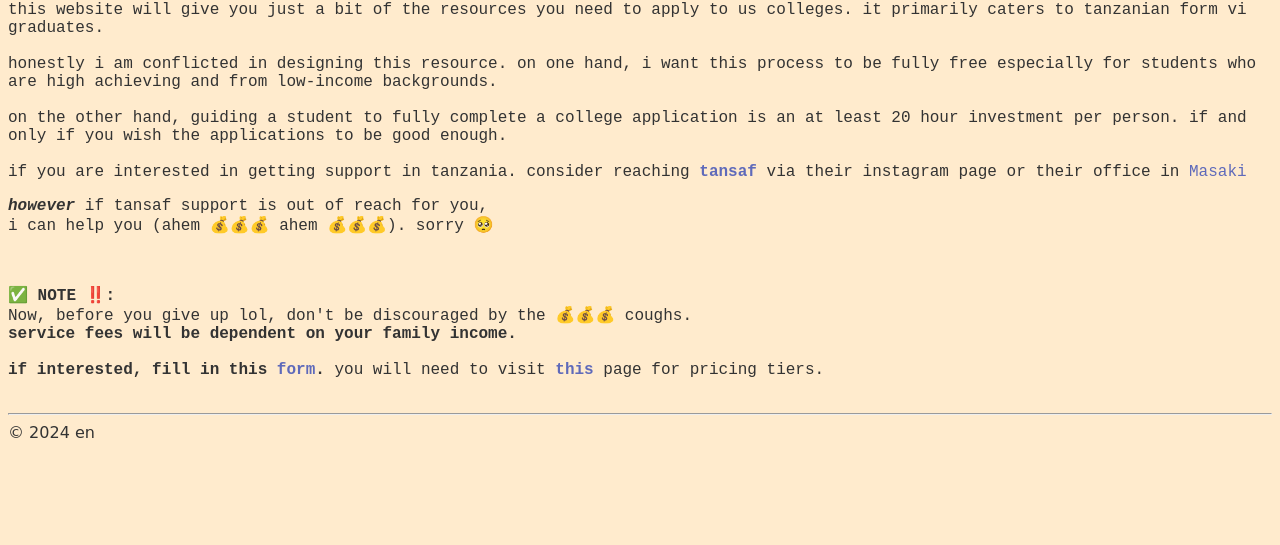
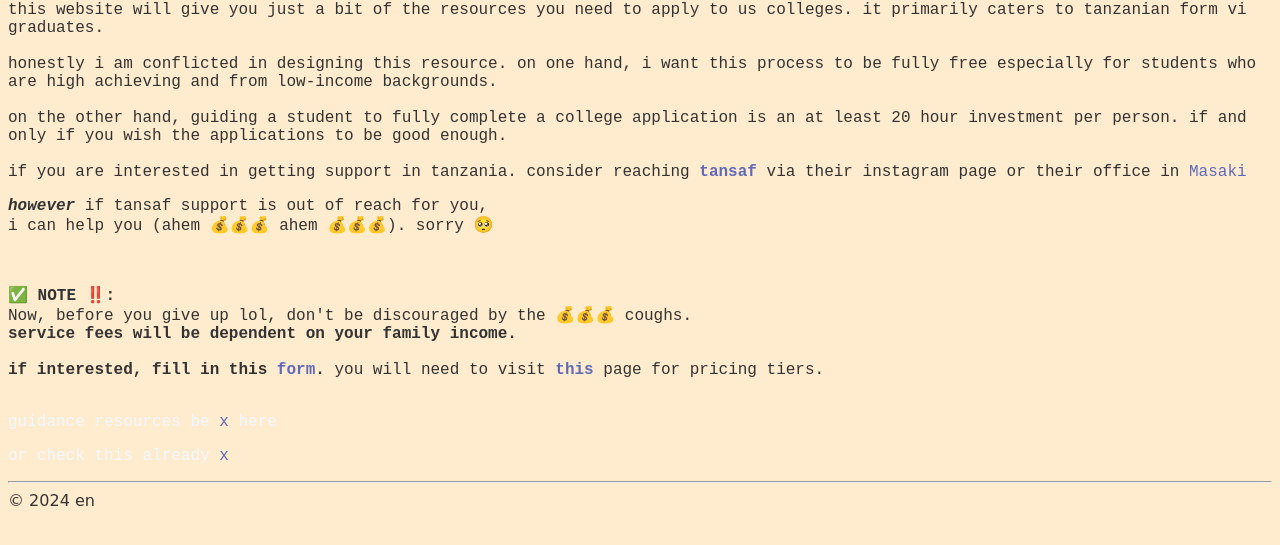
Before and after one commit to us-tz/us-tz.github.io, a plain HTML site: page index.html in a window 1280 px wide. Shown: the part 79-624 px from the top of the page. Drawn offline with Linux system fonts and the light colour scheme.

Commit message:
added the dynamic guidance page from notion sites

```diff
--- a/index.html
+++ b/index.html
@@ -79,6 +79,13 @@
         </p>
     </div>
 
+    <p style="color: aliceblue;" >
+    guidance resources  be <a href="guidance.html" target="_blank">x</a> here
+     </p>
+
+    <p style="color: aliceblue;"> or check this already
+         <a href="https://obvious-wool-328.notion.site/MG-main-common-app-timeline-tansaf-05b01638090349ada670ffeaa48e8d36?pvs=4"
+         target="_blank">x</a></p>
     </main>
 
     <hr>
```
Also changed, not shown: guidance.html (+5 -2 lines).
